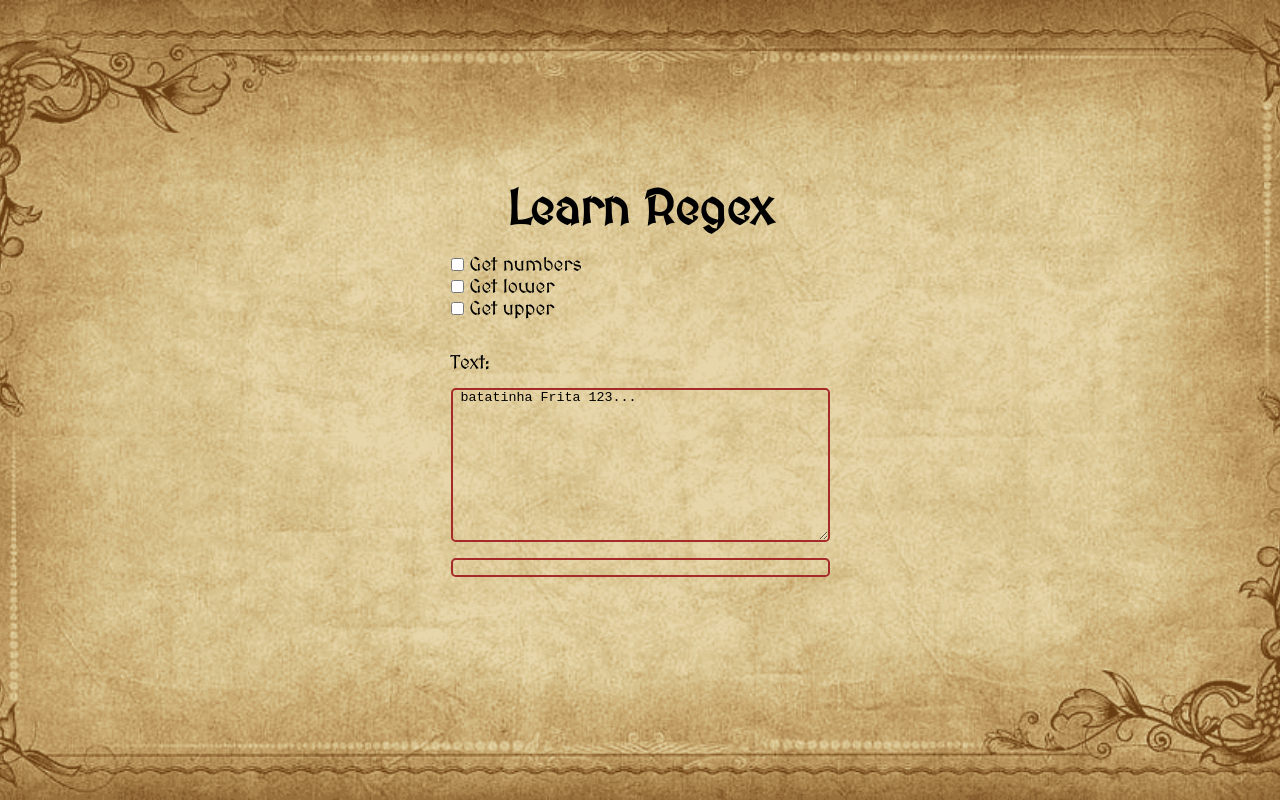
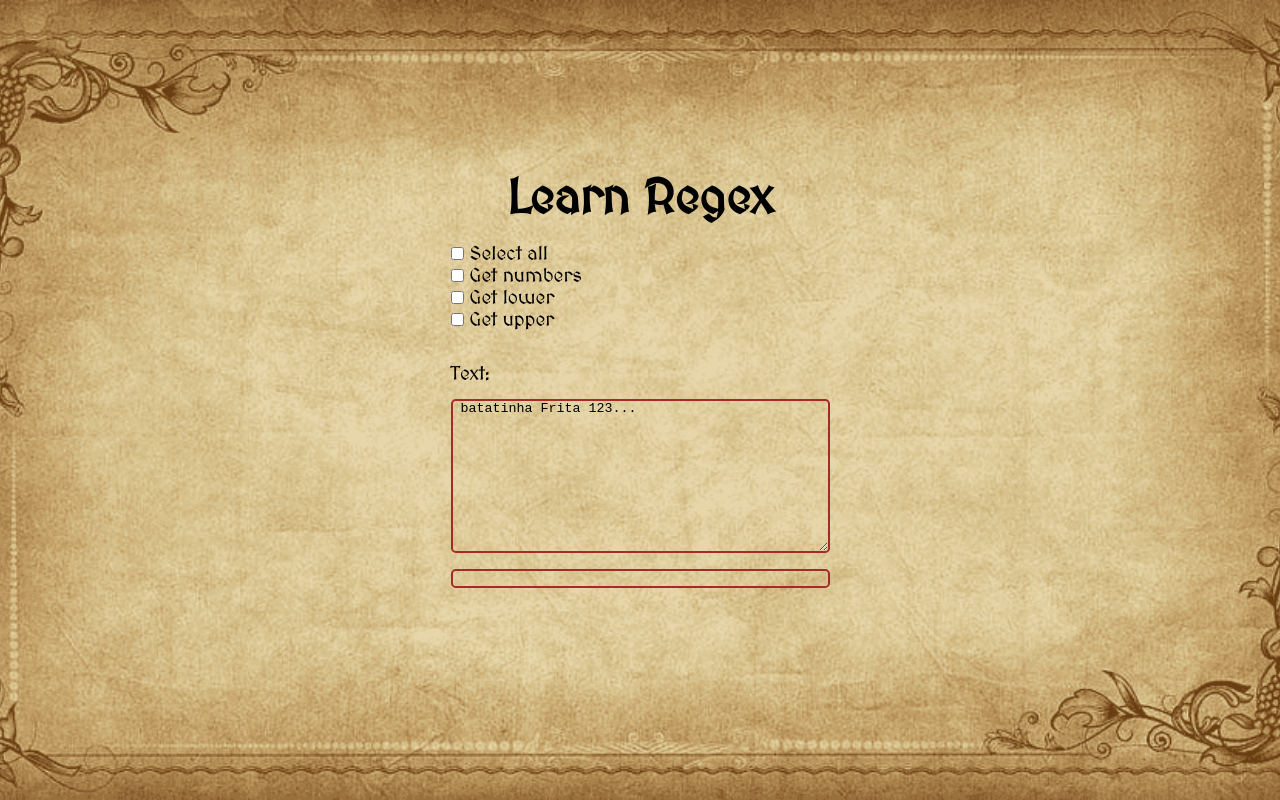
Before and after one commit to ropoko/learn-regex, an Angular app: page / in a window 1280 px wide. Built offline with nearby package versions, Linux system fonts and the light colour scheme.

Commit message:
feat: selectAll box

```diff
--- a/src/app/app.component.html
+++ b/src/app/app.component.html
@@ -5,6 +5,10 @@
         </header>
         <main>
             <form [formGroup]="form">
+                <label for="all">
+                    <input (change)="selectAll()" formControlName="all" type="checkbox" id="all">
+                    Select all
+                </label>
                 <label for="numbers">
                     <input (change)="regex()" formControlName="numbers" type="checkbox" id="numbers">
                     Get numbers
@@ -20,7 +24,8 @@
 
                 <section formGroupName="inputs">
                     <label for="testText">Text: </label>
-            <textarea (keydown)="regex()" (focus)="regex()" formControlName="testText" id="testText" cols="45" rows="10"></textarea>
+                    <textarea (keydown)="regex()" (focus)="regex()" formControlName="testText" id="testText" cols="45"
+                        rows="10"></textarea>
                     <input formControlName="matchedString" class="matchText" value="{{matchString}}" readonly />
                 </section>
             </form>
--- a/src/app/app.component.ts
+++ b/src/app/app.component.ts
@@ -18,6 +18,7 @@ export class AppComponent implements OnInit {
       numbers: [false],
       lowercase: [false],
       uppercase: [false],
+      all: [false],
       inputs: this.fb.group({
         testText: [' batatinha Frita 123...'],
         matchedString: ['']
@@ -46,4 +47,14 @@ export class AppComponent implements OnInit {
       }
     });
   }
+
+  selectAll(): void {
+    const value = this.form.get('all')?.value ?? false
+    Object.keys(this.form.controls).forEach(key => {
+      console.log(key)
+      this.form.get(key)?.patchValue(value);
+    });
+
+    this.regex();
+  }
 }
```
Lines whose indentation alone changed are shown as unchanged.
